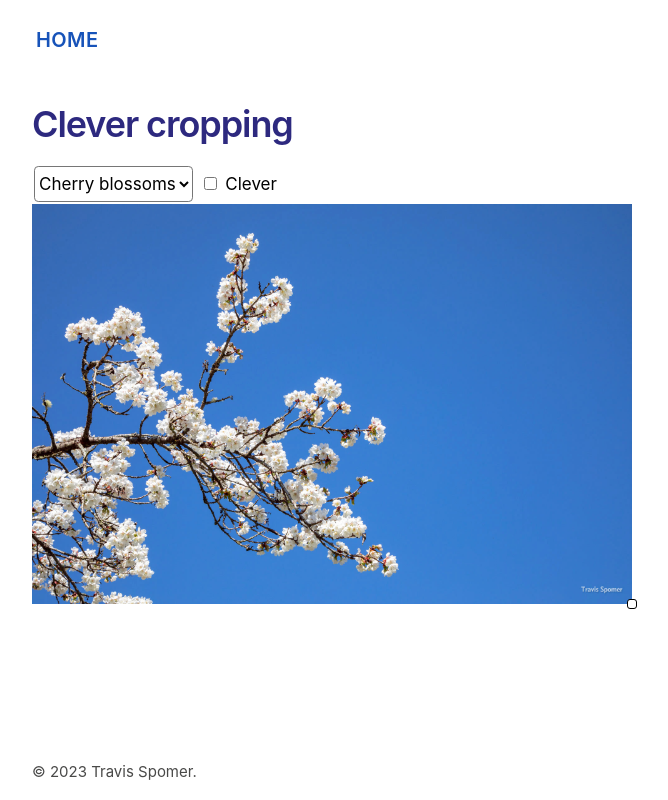
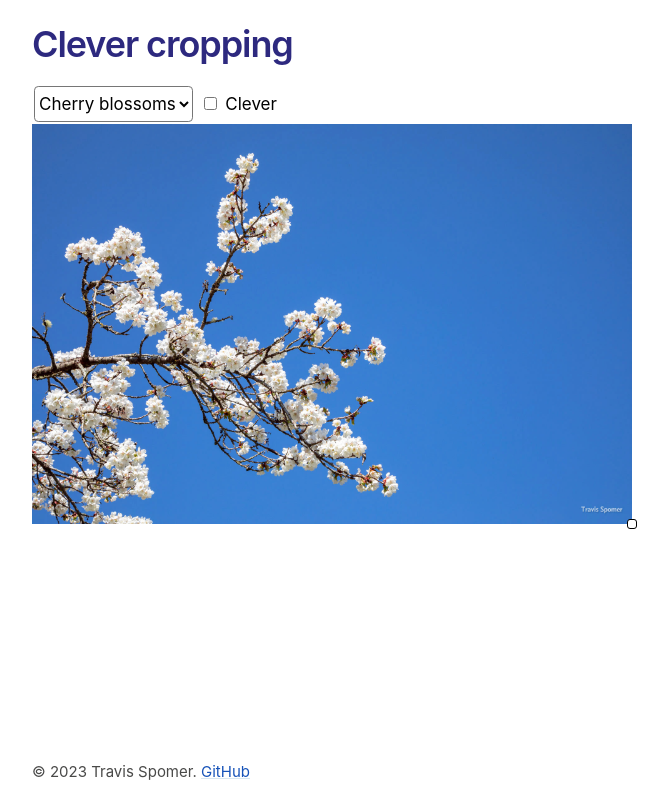
Before and after one commit to TravisSpomer/CleverCrop, a SvelteKit app: page / in a window 1280 px wide. Shown: the whole page, without its empty margins (158-826 px from the left). Built offline with nearby package versions, Linux system fonts and the light colour scheme.

Commit message:
Update readme and trim unnecessary files

```diff
--- a/src/app.html
+++ b/src/app.html
@@ -4,12 +4,6 @@
 	<meta charset="utf-8" />
 	<meta name="viewport" content="width=device-width, initial-scale=1.0" />
 	%sveltekit.head%
-	<meta name="theme-color" content="#4f9adc" />
-	<link rel="icon" href="/images/app/logo.svg" />
-	<link rel="mask-icon" href="/images/app/logo-mask.svg" color="#4f9adc" />
-	<link rel="apple-touch-icon" href="/images/app/logo-solid180.png" />
-	<link rel="manifest" href="/app.webmanifest" />
-	<link rel="stylesheet" href="https://fonts.googleapis.com/css2?family=Inconsolata&display=swap" />
 </head>
 <body>
 <div style="display: contents;">%sveltekit.body%</div>
--- a/src/lib/components/NavBar.svelte
+++ /dev/null
@@ -1,25 +0,0 @@
-<script lang="ts">
-	let header: HTMLElement
-	let expanded: boolean
-
-	function expandHeader()
-	{
-		expanded = !expanded
-		const element = document.activeElement as (HTMLElement | null)
-		if (!expanded && element && "blur" in element as any) element.blur()
-	}
-</script>
-
-<header bind:this={header} aria-expanded={expanded} tabindex="-1">
-	<div><nav>
-		<a href="#top" class="skip-to-content">Skip to content</a>
-		<ul>
-			<li><a href="/">Home</a></li>
-		</ul>
-		<div id="expander" tabindex="-1" class="expander" on:click={expandHeader}>
-			<svg width="48" height="48">
-				<path d="M14,17h20m0,7h-20m0,7h20" />
-			</svg>
-		</div>
-	</nav></div>
-</header>
--- a/src/routes/+layout.svelte
+++ b/src/routes/+layout.svelte
@@ -1,10 +1,7 @@
 <script lang="ts">
 	import "../app.scss"
-	import NavBar from "$lib/components/NavBar.svelte"
 	import Year from "$lib/components/Year.svelte"
 </script>
-
-<NavBar />
 
 <main id="top">
 <div class="content">
@@ -14,6 +11,6 @@
 
 <footer>
 <p>
-	&copy; <Year from={2023} /> Travis Spomer.
+	&copy; <Year from={2023} /> Travis Spomer. <a href="https://github.com/TravisSpomer/CleverCrop" target="_blank" rel="noreferrer">GitHub</a>
 </p>
 </footer>
```
Also changed, not shown: 1 other file (tests, documents, lock files or other folders).
